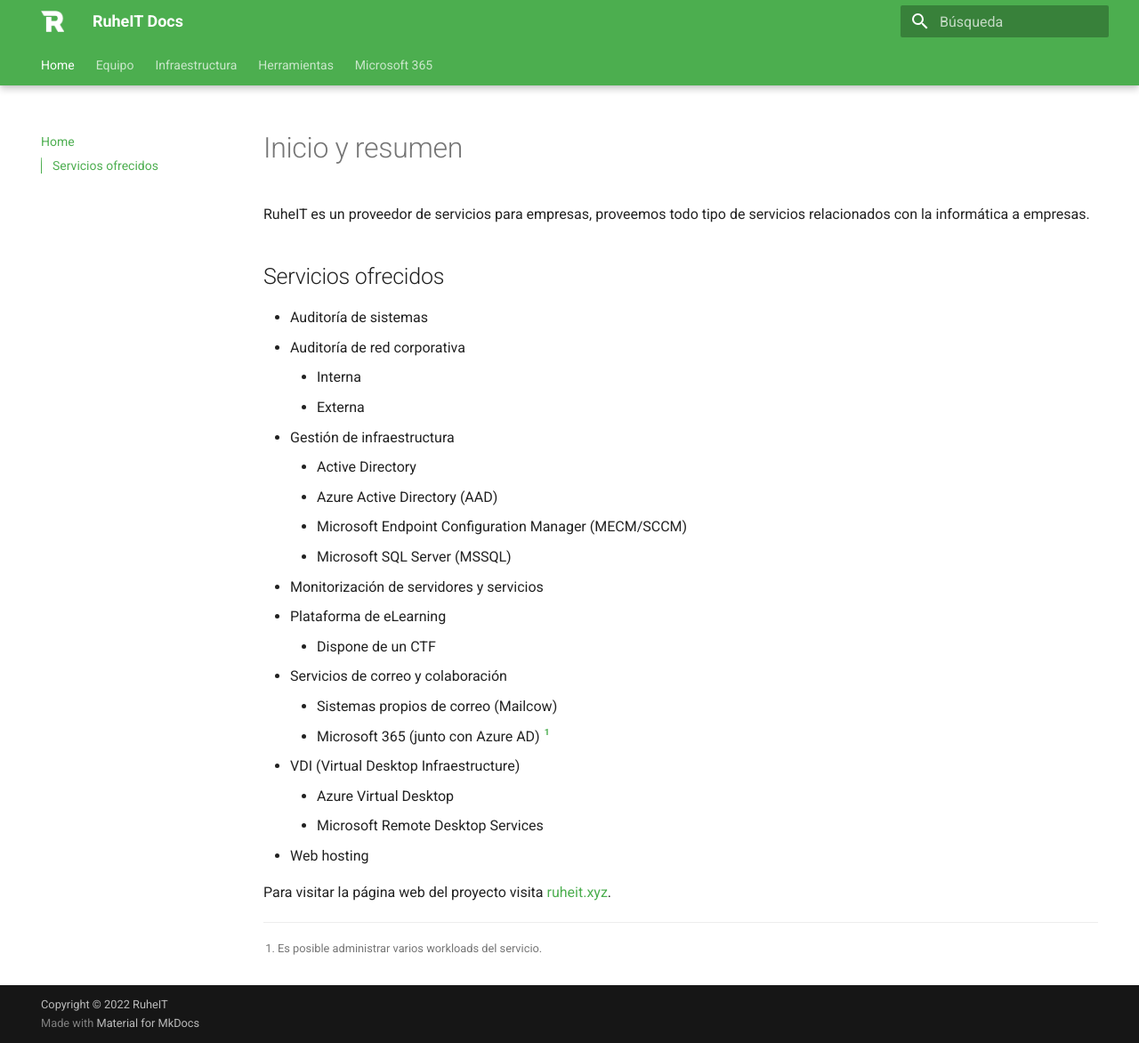
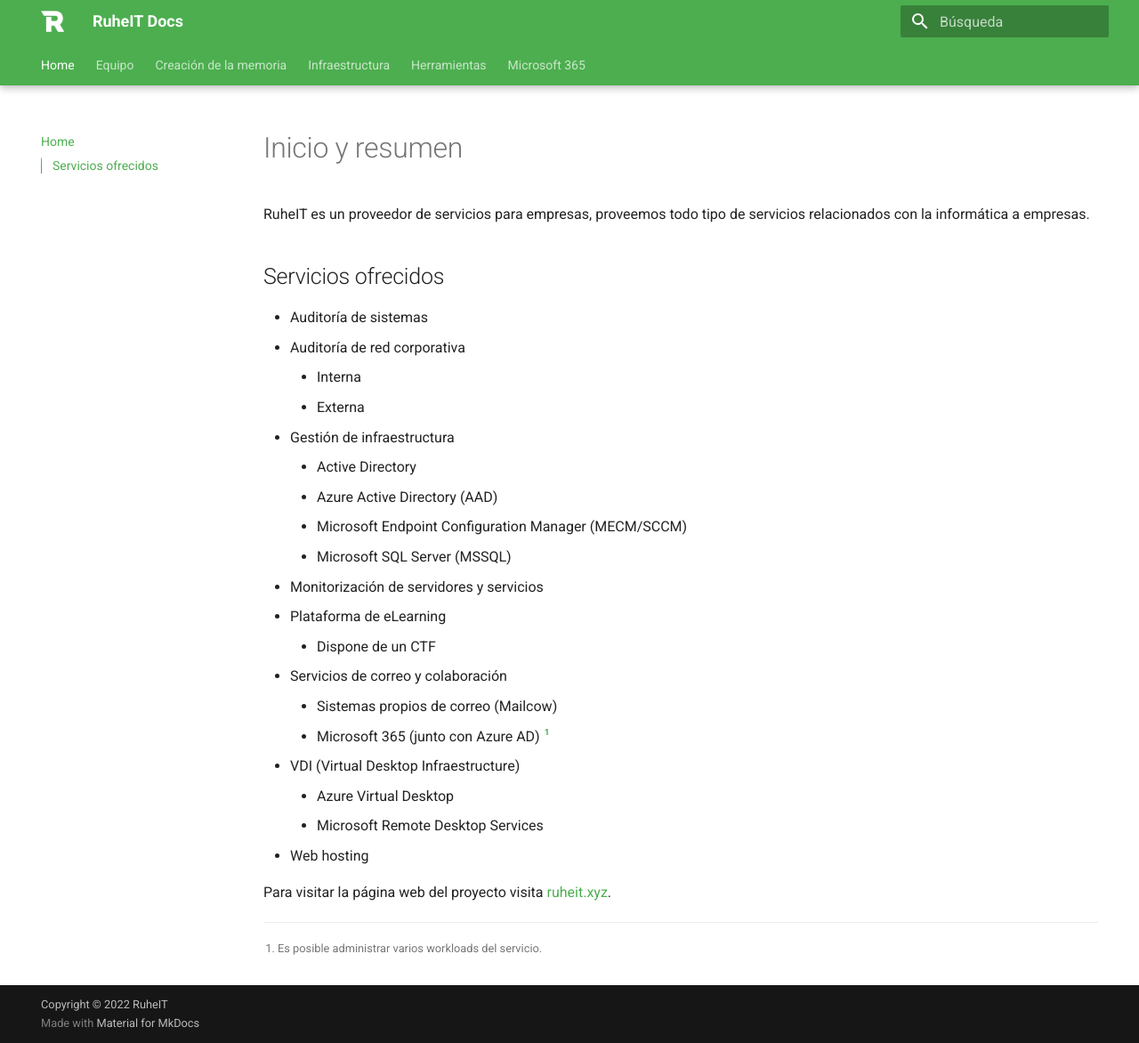
Before and after one commit to RuheIT/docs, an MkDocs documentation site: the page built from docs/index.md, in a window 1280 px wide and 1172 px high. Shown: the whole window at 89% size. Built offline with MkDocs 1.6.1 and Material for MkDocs 9.7.7, drawn with Linux system fonts in a browser that asks for light colours.

Commit message:
updated infra

```diff
--- a/mkdocs.yml
+++ b/mkdocs.yml
@@ -17,6 +17,7 @@
 nav:
     - Home: index.md
     - Equipo: equipo.md
+    - Creación de la memoria: creacionmemoria.md
     - Infraestructura: infra.md
     - Herramientas: herramientas.md
     - Microsoft 365: microsoft365.md
```
Also changed, not shown: docs/creacionmemoria.md (added, +1 -0 lines).
